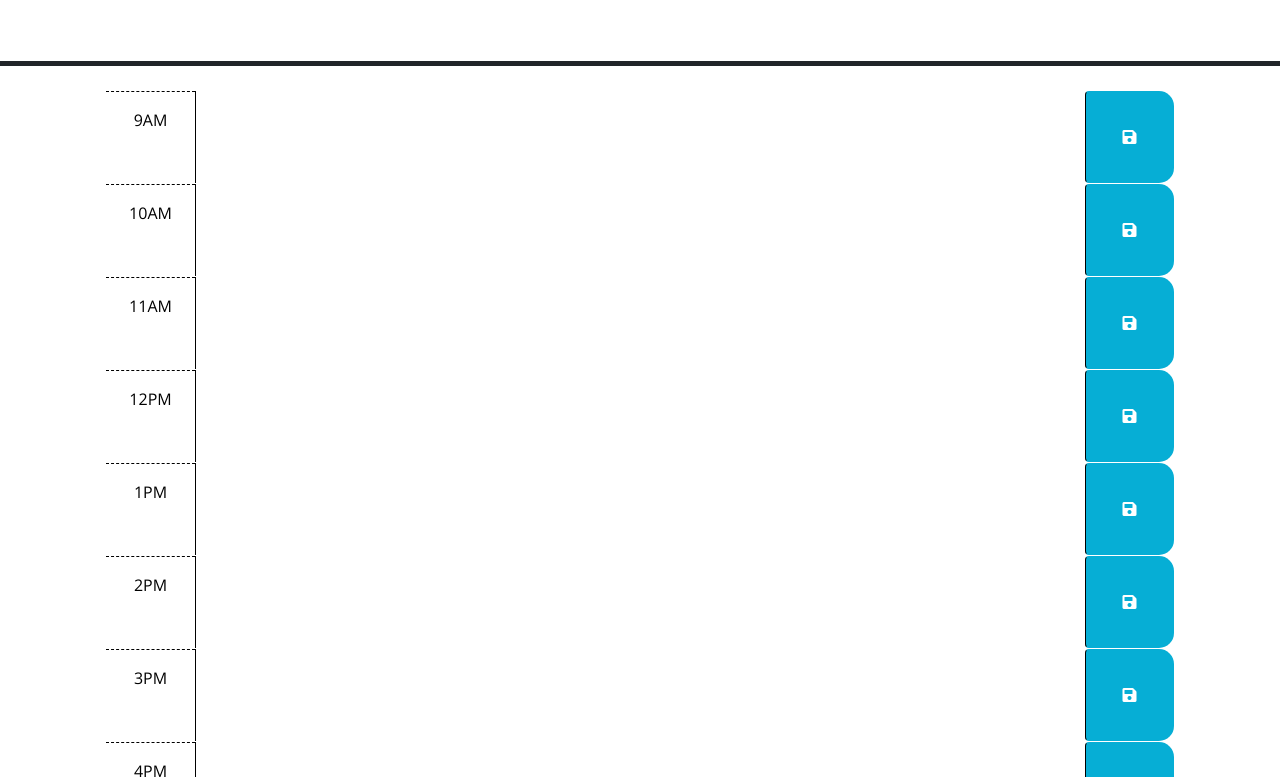
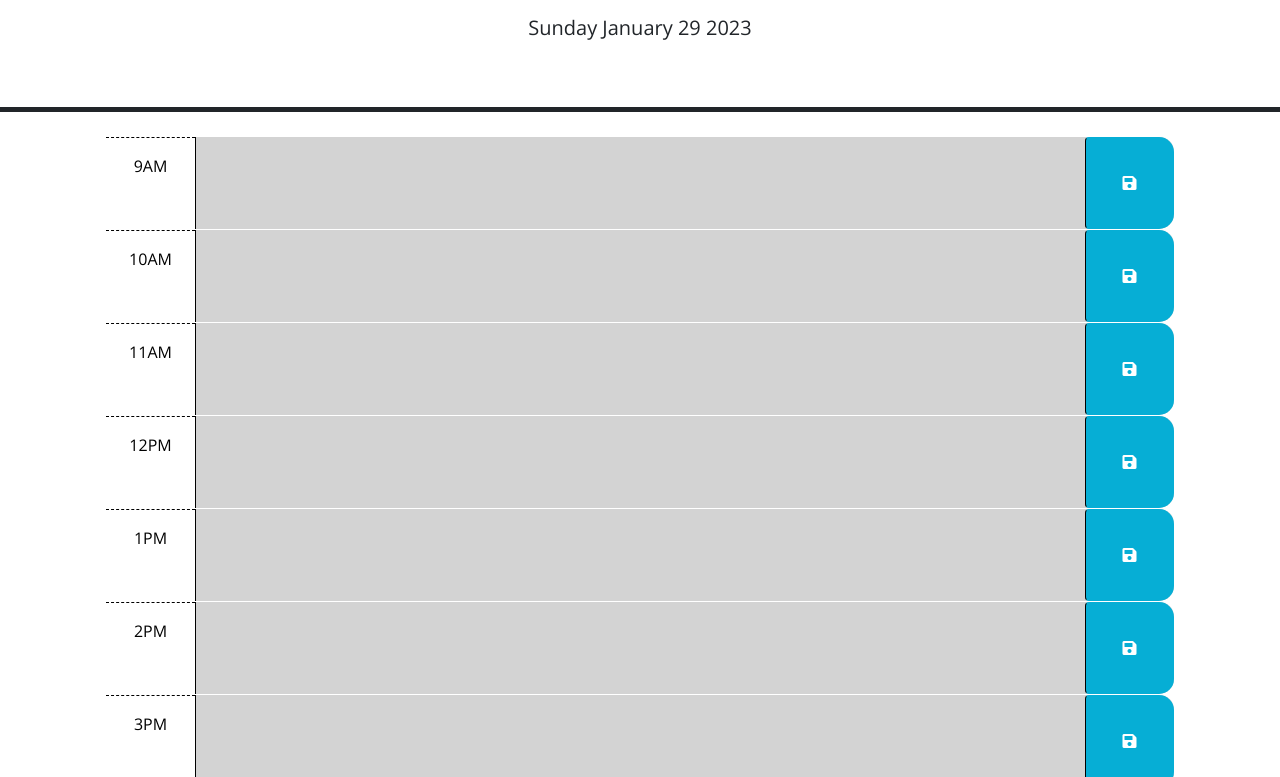
Before and after one commit to alimomin7861/Work-Day-Scheduler, a plain HTML site: page index.html in a window 1280 px wide. Shown: the part 166-943 px from the top of the page. Drawn offline with nearby package versions, Linux system fonts and the light colour scheme.

Commit message:
added function to add classes to time blocks according to current time

```diff
--- a/index.html
+++ b/index.html
@@ -67,63 +67,63 @@
       </div> -->
 
       <!-- Hourly sections from 9AM to 5PM -->
-      <div id="hour-9" class="row time-block">
+      <div id="9" class="row time-block">
         <div class="col-2 col-md-1 hour text-center py-3">9AM</div>
         <textarea class="col-8 col-md-10 description" rows="3"> </textarea>
         <button class="btn saveBtn col-2 col-md-1" aria-label="save">
           <i class="fas fa-save" aria-hidden="true"></i>
         </button>
       </div>
-      <div id="hour-10" class="row time-block ">
+      <div id="10" class="row time-block ">
         <div class="col-2 col-md-1 hour text-center py-3">10AM</div>
         <textarea class="col-8 col-md-10 description" rows="3"> </textarea>
         <button class="btn saveBtn col-2 col-md-1" aria-label="save">
           <i class="fas fa-save" aria-hidden="true"></i>
         </button>
       </div>
-      <div id="hour-11" class="row time-block ">
+      <div id="11" class="row time-block ">
         <div class="col-2 col-md-1 hour text-center py-3">11AM</div>
         <textarea class="col-8 col-md-10 description" rows="3"> </textarea>
         <button class="btn saveBtn col-2 col-md-1" aria-label="save">
           <i class="fas fa-save" aria-hidden="true"></i>
         </button>
       </div>
-      <div id="hour-12" class="row time-block ">
+      <div id="12" class="row time-block ">
         <div class="col-2 col-md-1 hour text-center py-3">12PM</div>
         <textarea class="col-8 col-md-10 description" rows="3"> </textarea>
         <button class="btn saveBtn col-2 col-md-1" aria-label="save">
           <i class="fas fa-save" aria-hidden="true"></i>
         </button>
       </div>
-      <div id="hour-1" class="row time-block ">
+      <div id="13" class="row time-block ">
         <div class="col-2 col-md-1 hour text-center py-3">1PM</div>
         <textarea class="col-8 col-md-10 description" rows="3"> </textarea>
         <button class="btn saveBtn col-2 col-md-1" aria-label="save">
           <i class="fas fa-save" aria-hidden="true"></i>
         </button>
       </div>
-      <div id="hour-2" class="row time-block ">
+      <div id="14" class="row time-block ">
         <div class="col-2 col-md-1 hour text-center py-3">2PM</div>
         <textarea class="col-8 col-md-10 description" rows="3"> </textarea>
         <button class="btn saveBtn col-2 col-md-1" aria-label="save">
           <i class="fas fa-save" aria-hidden="true"></i>
         </button>
       </div>
-      <div id="hour-3" class="row time-block ">
+      <div id="15" class="row time-block ">
         <div class="col-2 col-md-1 hour text-center py-3">3PM</div>
         <textarea class="col-8 col-md-10 description" rows="3"> </textarea>
         <button class="btn saveBtn col-2 col-md-1" aria-label="save">
           <i class="fas fa-save" aria-hidden="true"></i>
         </button>
       </div>
-      <div id="hour-4" class="row time-block ">
+      <div id="16" class="row time-block ">
         <div class="col-2 col-md-1 hour text-center py-3">4PM</div>
         <textarea class="col-8 col-md-10 description" rows="3"> </textarea>
         <button class="btn saveBtn col-2 col-md-1" aria-label="save">
           <i class="fas fa-save" aria-hidden="true"></i>
         </button>
       </div>
-      <div id="hour-5" class="row time-block ">
+      <div id="17" class="row time-block ">
         <div class="col-2 col-md-1 hour text-center py-3">5PM</div>
         <textarea class="col-8 col-md-10 description" rows="3"> </textarea>
         <button class="btn saveBtn col-2 col-md-1" aria-label="save">
--- a/script.js
+++ b/script.js
@@ -1,11 +1,70 @@
 //Reference to important DOM elements
-var currentDayEl = document.getElementById("currentDay")
+var currentDayEl = document.getElementById("currentDay");
+//var saveBtn = $("saveBtn");
 
 //Display Current Date
 function displayDate() {
-  var rightNow = dayjs().format('MMM DD, YYYY');
-  currentDayEl.text(rightNow);
+  var today = dayjs().format('dddd MMMM DD YYYY');
+  currentDayEl.textContent = today;
 }
+displayDate();
+
+// TODO: Add code to apply the past, present, or future class to each time
+// block by comparing the id to the current hour. HINTS: How can the id
+// attribute of each time-block be used to conditionally add or remove the
+// past, present, and future classes? How can Day.js be used to get the
+// current hour in 24-hour time?
+
+function timeColor(){
+  var currentHour = dayjs().format('H');
+  console.log(currentHour)
+
+  $(".time-block").each(function(){
+
+  var blockHour = parseInt($(this).attr("id"));
+  console.log(blockHour)
+
+  // Apply classes from past -> present -> future
+  if (blockHour < currentHour) {
+    $(this).addClass("past");
+  } else if (blockHour == currentHour) {
+    $(this).removeClass("past");
+    $(this).addClass("present");
+  } else {
+    $(this).removeClass("past");
+    $(this).removeClass("present");
+    $(this).addClass("future");
+  }
+
+  // Alternative way of doing it from future -> present -> past
+  // if (blockHour > currentHour) {
+  //   $(this).addClass("future");
+  // } else if (blockHour == currentHour) {
+  //   $(this).removeClass("future");
+  //   $(this).addClass("present");
+  // } else {
+  //   $(this).removeClass("future");
+  //   $(this).removeClass("present");
+  //   $(this).addClass("past");
+  // }
+  })
+}
+timeColor();
+var interval = setInterval(timeColor, 15000);
+
+// TODO: Add a listener for click events on the save button. This code should
+// use the id in the containing time-block as a key to save the user input in
+// local storage. HINT: What does `this` reference in the click listener
+// function? How can DOM traversal be used to get the "hour-x" id of the
+// time-block containing the button that was clicked? How might the id be
+// useful when saving the description in local storage?
+
+$(".saveBtn").click(function(){
+
+
+
+  alert("Your input has been saved");
+});
 
 
 
@@ -19,13 +78,19 @@ $(function () {
   // function? How can DOM traversal be used to get the "hour-x" id of the
   // time-block containing the button that was clicked? How might the id be
   // useful when saving the description in local storage?
-  //
+
+
+
+
   // TODO: Add code to apply the past, present, or future class to each time
   // block by comparing the id to the current hour. HINTS: How can the id
   // attribute of each time-block be used to conditionally add or remove the
   // past, present, and future classes? How can Day.js be used to get the
   // current hour in 24-hour time?
-  //
+
+
+
+
   // TODO: Add code to get any user input that was saved in localStorage and set
   // the values of the corresponding textarea elements. HINT: How can the id
   // attribute of each time-block be used to do this?
```
